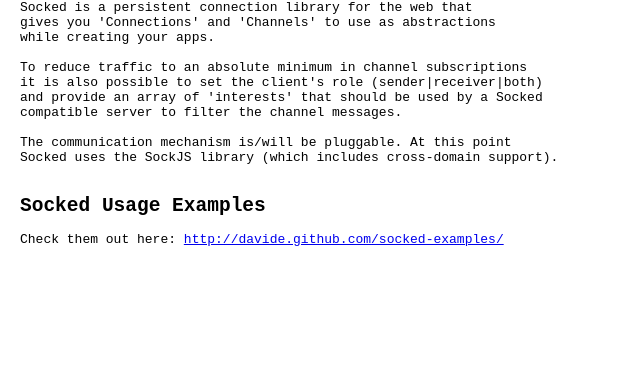
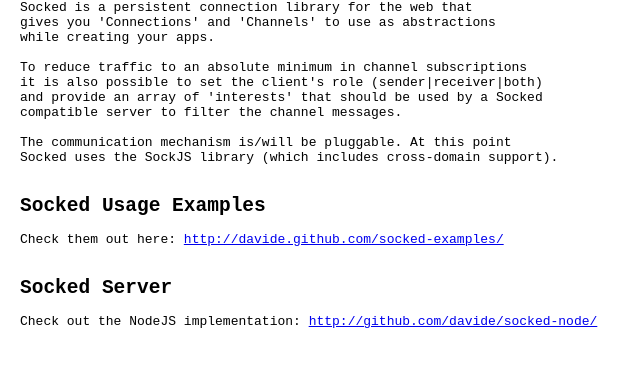
Before and after one commit to davide/socked, a plain HTML site: page index.html in a window 1280 px wide. Shown: the part 52-418 px from the top of the page, without its empty margins (0-641 px from the left). Drawn offline with Linux system fonts and the light colour scheme.

Commit message:
Add reference to the socked server repository

```diff
--- a/index.html
+++ b/index.html
@@ -27,5 +27,9 @@
 <h2 style="margin:0">Socked Usage Examples</h2>
 Check them out here: <a href="http://davide.github.com/socked-examples/">http://davide.github.com/socked-examples/</a>
 
+
+<h2 style="margin:0">Socked Server</h2>
+Check out the NodeJS implementation: <a href="http://github.com/davide/socked-node/">http://github.com/davide/socked-node/</a>
+
 </body>
 </html>
```
